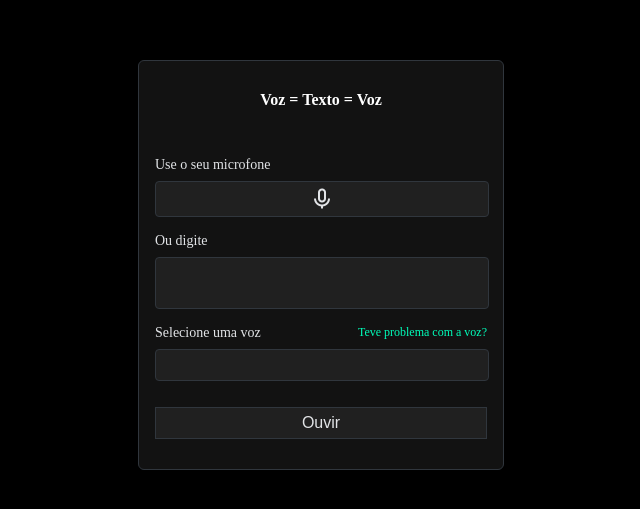
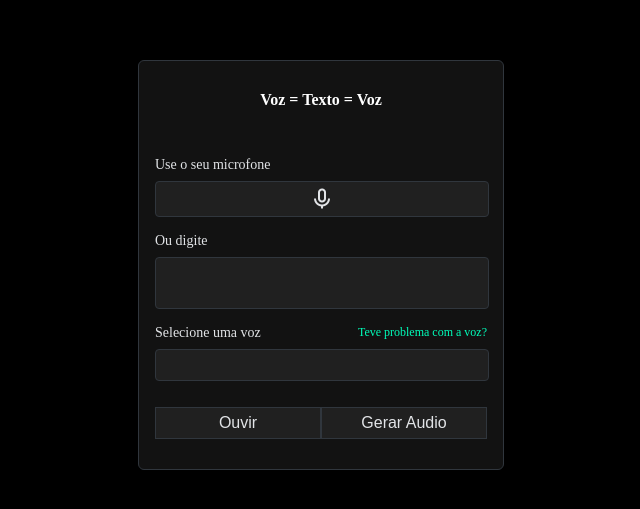
Before and after one commit to stenioeinstein-dev/de-texto-para-voz, a website: page index.html in a window 1280 px wide. Shown: the part 135-644 px from the top of the page, without its empty margins (319-959 px from the left). Drawn offline with nearby package versions, Linux system fonts and the light colour scheme.

Commit message:
create button to generate audio

```diff
--- a/index.html
+++ b/index.html
@@ -15,6 +15,7 @@
       align-items: center;
       justify-content: center;
     }
+
     .container {
       display: none;
     }
@@ -58,11 +59,15 @@
           <label>Selecione uma voz</label>
           <span id="forgot_password">Teve problema com a voz?</span>
         </div>
-            <select  class="content_input" id="voices"></select>
+        <select class="content_input" id="voices"></select>
       </div>
 
       <!-- btn para falar  -->
+      <div style=" width: 100%; display: flex;">
         <button class="content_btn" id="button">Ouvir</button>
+        <button class="content_btn" id="gerar" onclick="GA()">Gerar Audio</button>
+      </div>
+
     </div>
   </div>
 
--- a/js.js
+++ b/js.js
@@ -53,3 +53,8 @@ button.addEventListener('click', () => {
 voices.addEventListener('change', () => {
     selectedVoice = parseInt(voices.value);
 });
+
+
+function GA() {
+    alert("Essa opção de ainda não está disponível!")
+}
```
Lines whose indentation alone changed are shown as unchanged.
